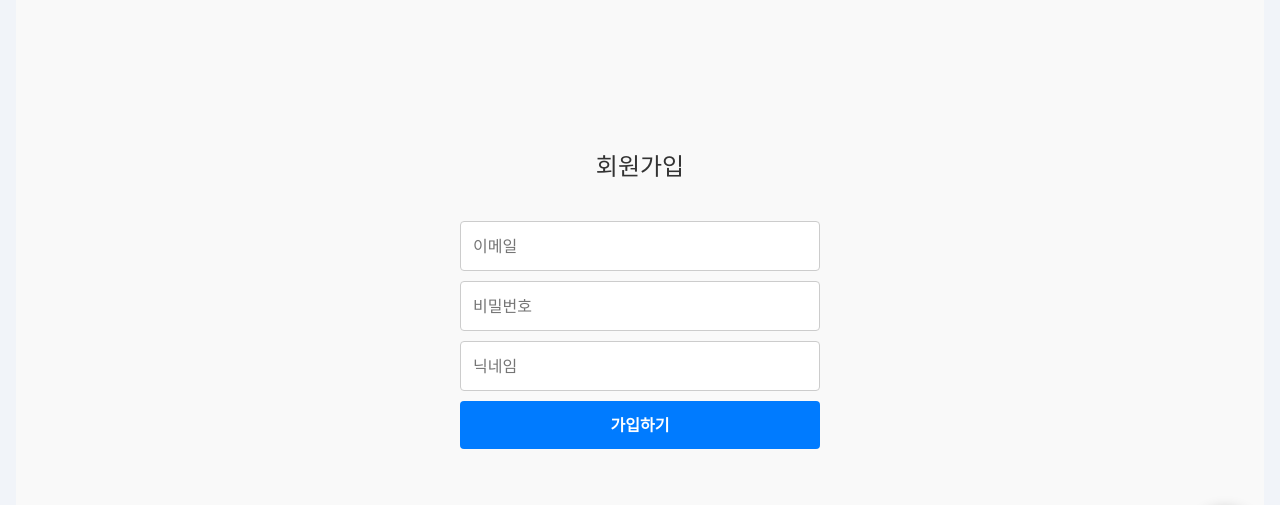
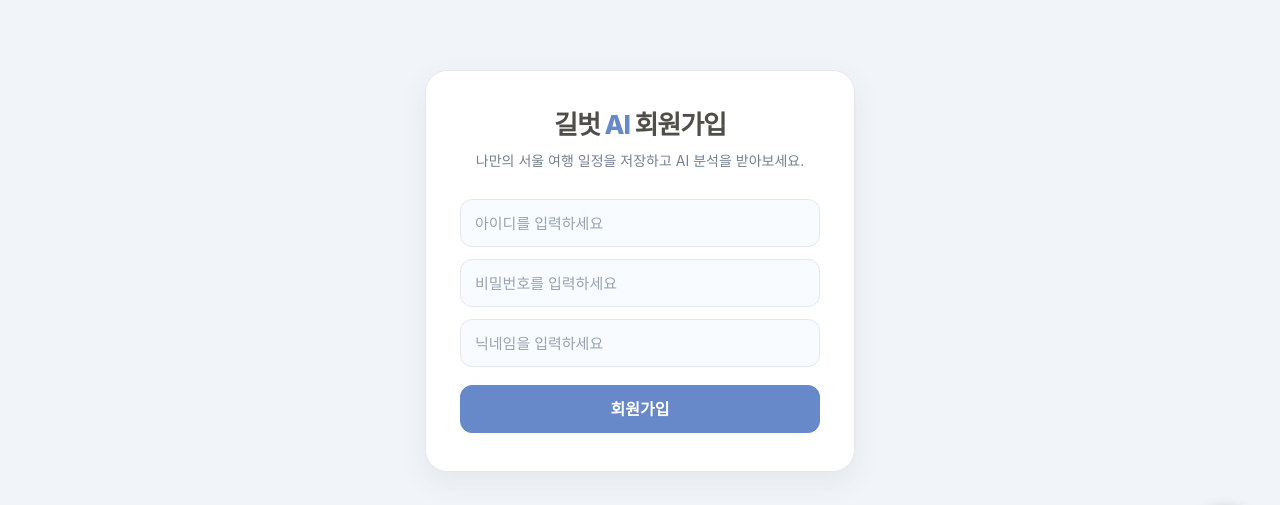
Before and after one commit to ai-side-project/react, a React (Vite) app in the folder frontend/: page /join in a window 1280 px wide. Shown: the part 208-713 px from the top of the page. Built offline with nearby package versions, Linux system fonts and the light colour scheme; no server answers.

Commit message:
회원가입 ui 수정

```diff
--- a/frontend/src/components/auth/Join.jsx
+++ b/frontend/src/components/auth/Join.jsx
@@ -1,110 +1,202 @@
-import { useState } from "react"
-import { useAuthStore } from "../../store/authStore" // 경로 맞게 수정
-import { useNavigate } from "react-router-dom" // 가입 후 이동을 위해 추가
-import styled from "styled-components"
+import { useState } from "react";
+import { useAuthStore } from "../../store/authStore"; // Zustand 로그인/회원가입 상태 관리
+import { useNavigate } from "react-router-dom"; // 회원가입 성공 후 페이지 이동
+import styled from "styled-components";
 
-// 기존 join-page-container 역할: 화면 전체 정렬
+// 회원가입 페이지 전체 영역
+// 기존 프로젝트 배경색과 맞추기 위해 전역 변수 --bg 사용
 const JoinPageContainer = styled.div`
+  width: 100%;
+  min-height: calc(100vh - 80px);
   display: flex;
-  flex-direction: column;
   justify-content: center;
   align-items: center;
+  padding: 72px 20px;
+  background: var(--bg);
+  box-sizing: border-box;
+`;
+
+// 회원가입 폼을 감싸는 카드 박스
+// 다른 페이지 카드 UI와 맞추기 위해 border, shadow, radius 적용
+const JoinCard = styled.div`
   width: 100%;
-  height: 100vh; /* 화면 꽉 차게 해서 수직 중앙 정렬 */
-  background-color: #f9f9f9;
-`
-const Title = styled.h2`
-  font-size: 24px;
-  color: #333;
-  margin-bottom: 20px;
-`
-// 기존 auth-form 역할: 입력창들을 감싸는 박스
+  max-width: 430px;
+  padding: 38px 34px;
+  border: 1px solid var(--border);
+  border-radius: 22px;
+  background: var(--card);
+  box-shadow: var(--shadow);
+  box-sizing: border-box;
+`;
+
+// 상단 브랜드/제목/설명 영역
+const JoinHeader = styled.div`
+  text-align: center;
+  margin-bottom: 28px;
+`;
+
+// 브랜드명
+// 길벗은 기본 텍스트 색상, AI는 포인트 컬러 적용
+const BrandTitle = styled.h1`
+  margin: 0 0 10px;
+  color: var(--text);
+  font-size: 26px;
+  font-weight: 800;
+  letter-spacing: -0.04em;
+
+  span {
+    color: var(--primary);
+  }
+`;
+
+// 회원가입 안내 문구
+const Description = styled.p`
+  margin: 10px 0 0;
+  color: var(--muted);
+  font-size: 14px;
+  line-height: 1.55;
+`;
+
+// 입력 폼 영역
 const AuthForm = styled.form`
   display: flex;
   flex-direction: column;
-  width: 100%;
-  max-width: 400px; /* 너무 넓어지지 않게 고정 */
-  padding: 20px;
-  gap: 10px; /* 입력창 사이 간격 */
-`
+  gap: 12px;
+`;
 
+// 입력창 공통 스타일
+// 로그인 폼과 비슷한 연한 블루 계열 배경으로 통일
 const Input = styled.input`
-  padding: 12px;
-  border: 1px solid #ccc;
-  border-radius: 4px;
-  font-size: 16px;
+  height: 48px;
+  padding: 0 14px;
+  border: 1px solid var(--border);
+  border-radius: 12px;
+  outline: none;
+  background: #f8fbff;
+  color: var(--text);
+  font-size: 15px;
+  font-weight: 600;
+  box-sizing: border-box;
 
-  &:disabled {
-    background-color: #eee;
+  &::placeholder {
+    color: #9aa3b2;
+    font-weight: 500;
   }
-`
 
-const SubmitButton = styled.button`
-  padding: 12px;
-  background-color: #007bff;
-  color: white;
-  border: none;
-  border-radius: 4px;
-  cursor: pointer;
-  font-size: 16px;
-  font-weight: bold;
-
-  &:hover {
-    background-color: #0056b3; /* 마우스 올렸을 때 색상 변화 */
+  &:focus {
+    border-color: var(--primary);
+    background: #ffffff;
+    box-shadow: 0 0 0 4px var(--primary-weak);
   }
 
   &:disabled {
-    background-color: #ccc;
+    background: #f1f4f9;
+    color: var(--muted);
     cursor: not-allowed;
   }
-`
+`;
+
+// 회원가입 버튼
+// 기존 파란색 직접 지정 대신 전역 primary 컬러 사용
+const SubmitButton = styled.button`
+  height: 48px;
+  margin-top: 6px;
+  border: 1px solid var(--primary);
+  border-radius: 12px;
+  background: var(--primary);
+  color: var(--on-primary);
+  cursor: pointer;
+  font-size: 16px;
+  font-weight: 800;
+  transition: 0.18s ease;
+
+  &:hover {
+    background: var(--primary-hover);
+    border-color: var(--primary-hover);
+    transform: translateY(-1px);
+    box-shadow: 0 8px 18px rgba(103, 137, 202, 0.22);
+  }
+
+  &:disabled {
+    background: #cbd5e1;
+    border-color: #cbd5e1;
+    cursor: not-allowed;
+    transform: none;
+    box-shadow: none;
+  }
+`;
+
+// 에러 메시지
+// 전역 danger 컬러 사용
+const ErrorMessage = styled.p`
+  margin: 14px 0 0;
+  color: var(--danger-text);
+  font-size: 13px;
+  font-weight: 600;
+  text-align: center;
+`;
 
 const Join = () => {
-  //Join 내부에서 직접 상태 관리
-  const [nickname, setNickname] = useState("")
-  const [email, setEmail] = useState("")
-  const [password, setPassword] = useState("")
+  // Join 내부에서 직접 입력값 상태 관리
+  const [nickname, setNickname] = useState("");
+  const [email, setEmail] = useState("");
+  const [password, setPassword] = useState("");
 
-  // Zustand에서 직접 join 함수와 loading 상태 가져오기
-  const { join: authJoin, loading, error } = useAuthStore()
-  const navigate = useNavigate()
+  // Zustand에서 회원가입 함수, 로딩 상태, 에러 메시지 가져오기
+  const { join: authJoin, loading, error } = useAuthStore();
 
-  // 직접 회원가입 로직 처리
+  // 회원가입 성공 후 이동 처리
+  const navigate = useNavigate();
+
+  // 회원가입 제출 처리
   const handleJoinSubmit = async (e) => {
-    e.preventDefault() // 폼 제출 새로고침 방지
-    const result = await authJoin(nickname, email, password)
+    e.preventDefault(); // form 기본 새로고침 방지
 
-    // 가입 성공 시 메인 화면으로 이동
+    // authStore의 join 함수 호출
+    // 기존 코드 흐름 유지: nickname, email, password 순서
+    const result = await authJoin(nickname, email, password);
+
+    // 가입 성공 시 인트로 페이지로 이동
     if (result?.success) {
-      alert("회원가입 완료!")
-      navigate("/")
+      alert("회원가입이 완료되었습니다.");
+      navigate("/");
     }
-  }
+  };
 
   return (
     <JoinPageContainer>
-      <Title>회원가입</Title>
+      <JoinCard>
+        <JoinHeader>
+          <BrandTitle>
+            길벗 <span>AI</span> 회원가입
+          </BrandTitle>
+          <Description>
+            나만의 서울 여행 일정을 저장하고 AI 분석을 받아보세요.
+          </Description>
+        </JoinHeader>
 
         <AuthForm onSubmit={handleJoinSubmit}>
           <Input
             type="text"
-          placeholder="이메일"
+            placeholder="아이디를 입력하세요"
             value={email}
             onChange={(e) => setEmail(e.target.value)}
             required
             disabled={loading}
           />
+
           <Input
             type="password"
-          placeholder="비밀번호"
+            placeholder="비밀번호를 입력하세요"
             value={password}
             onChange={(e) => setPassword(e.target.value)}
             required
             disabled={loading}
           />
+
           <Input
             type="text"
-          placeholder="닉네임"
+            placeholder="닉네임을 입력하세요"
             value={nickname}
             onChange={(e) => setNickname(e.target.value)}
             required
@@ -112,13 +204,14 @@ const Join = () => {
           />
 
           <SubmitButton type="submit" disabled={loading}>
-          {loading ? "회원 가입 중..." : "가입하기"}
+            {loading ? "가입 중..." : "회원가입"}
           </SubmitButton>
         </AuthForm>
 
-      {error && <p style={{ color: "red", marginTop: "10px" }}>{error}</p>}
+        {error && <ErrorMessage>{error}</ErrorMessage>}
+      </JoinCard>
     </JoinPageContainer>
-  )
-}
+  );
+};
 
-export default Join
+export default Join;
```
Lines whose indentation alone changed are shown as unchanged.
